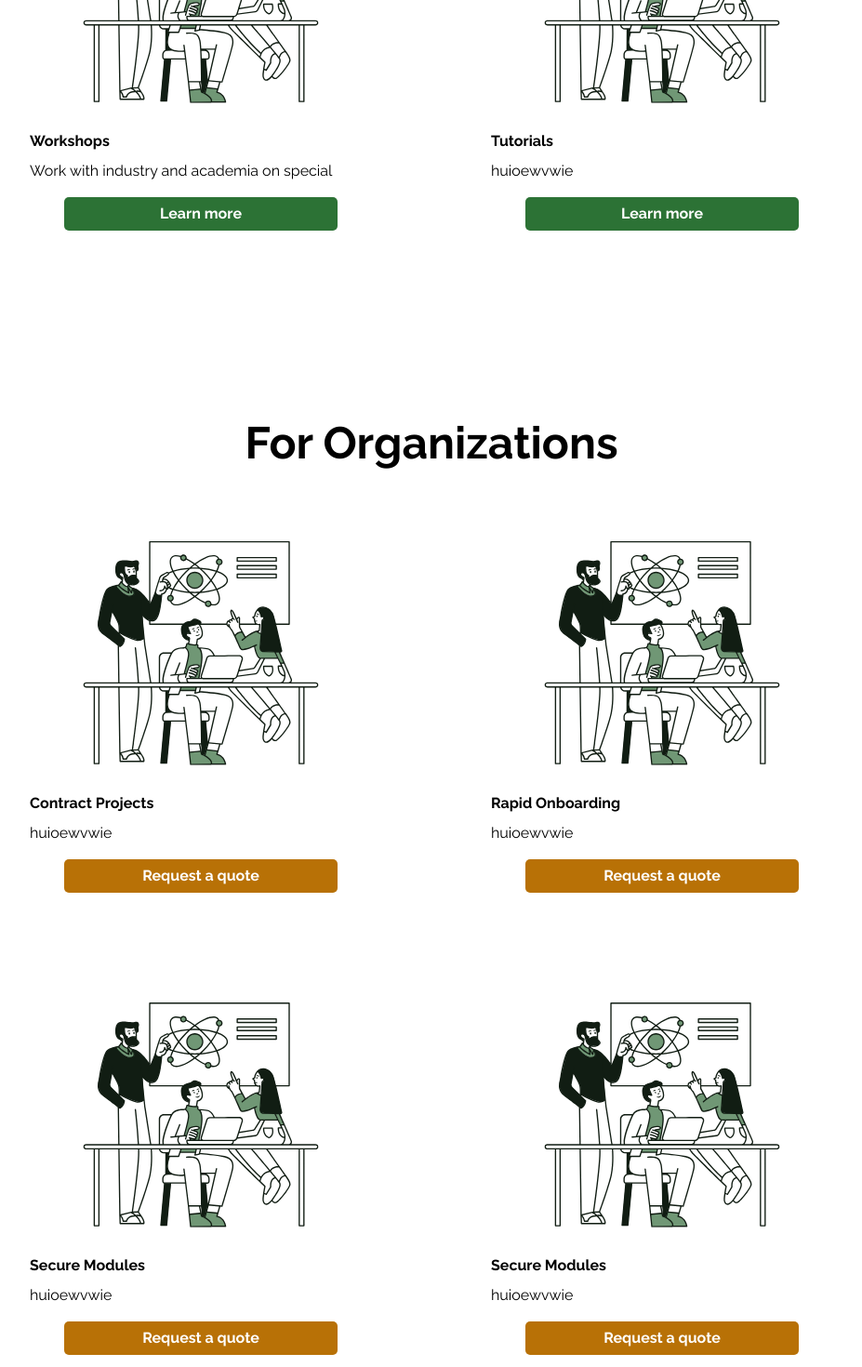
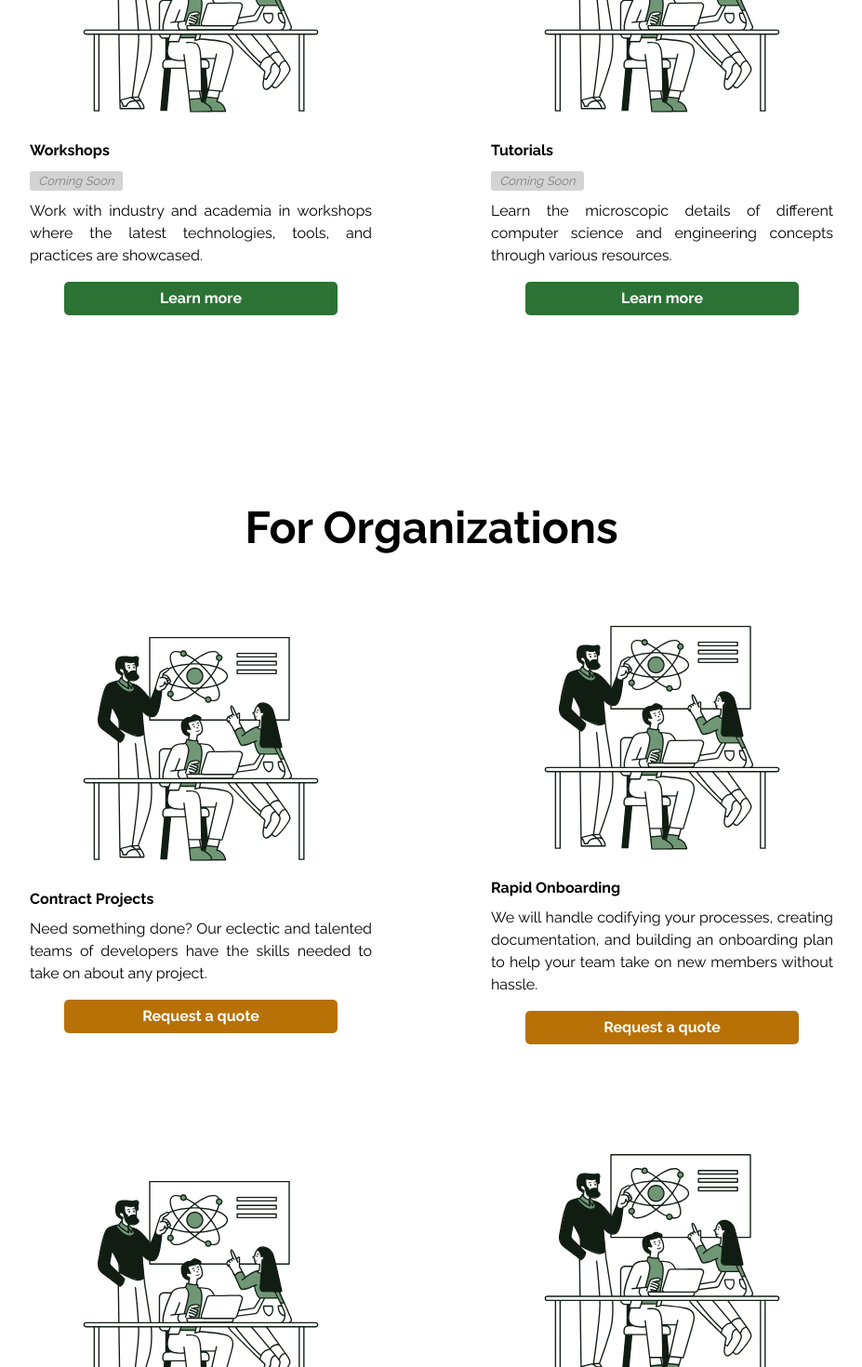
Before and after one commit to GroupLabs/grouplabs-website, a Next.js app: page /solutions in a window 1280 px wide. Shown: the part 980-2450 px from the top of the page at 93% size, without its empty margins (176-1103 px from the left). Built offline with nearby package versions, Linux system fonts and the light colour scheme.

Commit message:
copywriting 2

```diff
--- a/components/Hero.js
+++ b/components/Hero.js
@@ -3,6 +3,7 @@ import Link from "next/link"
 import styles from "./Hero.module.css"
 import Image from "next/image"
 import HeroImage from "../public/Hero.jpg"
+import { BiChevronRight } from 'react-icons/bi';
 
 export default function Hero() {
   return (
@@ -22,10 +23,10 @@ export default function Hero() {
             </Link>
         </div>
         <div style={{zIndex: "-1"}}>
-          <Image style={{filter: "brightness(0.4)"}} src={HeroImage} height={6000} width={4000} priority placeholder="blur"/>
+          <Image style={{filter: "brightness(0.4)"}} alt="" src={HeroImage} height={6000} width={4000} priority placeholder="blur"/>
         </div>
         <Link href="https://discord.gg/AvktyUz3v6">
-            <div className={styles.mobileJoin}>Join {`>>`}</div>
+            <div className={styles.mobileJoin}>Join <BiChevronRight /></div>
         </Link>
     </div>
 
--- a/components/Hero.module.css
+++ b/components/Hero.module.css
@@ -68,7 +68,7 @@
     top: -20px;
     color: white;
 
-    flex-flow: column wrap;
+    flex-flow: row wrap;
     align-items: center;
     justify-content: center;
 
--- a/components/SolutionCard.js
+++ b/components/SolutionCard.js
@@ -1,9 +1,15 @@
 import styles from './SolutionCard.module.css'
 import Image from 'next/image'
 import Link from 'next/link'
-import { useEffect } from 'react'
+import { useState } from 'react'
 
-export default function SolutionCard({title, image, desc, buttonLabel, buttonLink}) {
+export default function SolutionCard({title, image, desc, buttonLabel, buttonLink, comingSoon}) {
+
+  var showComingSoon = "none";
+
+  if (comingSoon == "true"){
+    showComingSoon = "block"
+  }
 
   var color = "black"
 
@@ -21,6 +27,7 @@ export default function SolutionCard({title, image, desc, buttonLabel, buttonLin
         </div>
         <div className={styles.sTextContainer}>
             <div className={styles.sTitle}>{title}</div>
+            <div style={{display: `${showComingSoon}`}} className={styles.comingSoon}>Coming Soon</div>
             <div className={styles.sDesc}>{desc}</div>
             <Link href={buttonLink}>
               <div className={styles.sButton} style={{backgroundColor: `${color}`}}>
--- a/components/SolutionCard.module.css
+++ b/components/SolutionCard.module.css
@@ -53,3 +53,15 @@
     margin-bottom: 16px;
     text-align: justify;
 }
+
+.comingSoon{
+    color: grey;
+    font-style: italic;
+    font-size: 13px;
+    background-color: lightgray;
+    width: 100px;
+    text-align: center;
+    border-radius: 3px;
+    padding: 1px;
+    margin: 10px 0;
+}
--- a/components/Solutions.js
+++ b/components/Solutions.js
@@ -9,20 +9,25 @@ export default function Solutions() {
     <div className={styles.sContainer}>
       <h1 className={styles.sHeader}>For Community</h1>
       <div className={styles.sCardContainer}>
-          <SolutionCard title="Events" image={peer}
-          desc="Get exposed to the local community and beyond through professional and social events.
-          Engage in group activities designed to "
-          buttonLabel="Learn more" buttonLink="/contact" />
           <SolutionCard title="Community Projects" image={peer}
           desc="Engage in projects aimed to support the local community.
           Build your skillset, grow your circle, and take advantage of resources
           specially provided for these efforts."
           buttonLabel="Learn more" buttonLink="/contact" />
+          <SolutionCard title="Events" image={peer}
+          comingSoon="true"
+          desc="Get exposed to the local community and beyond through professional and social events.
+          Learn about projects, opportunities, and have some fun!"
+          buttonLabel="Learn more" buttonLink="/contact" />
           <SolutionCard title="Workshops" image={peer}
-          desc="Work with industry and academia on special "
+          comingSoon="true"
+          desc="Work with industry and academia in workshops where the latest technologies, tools,
+          and practices are showcased."
           buttonLabel="Learn more" buttonLink="/contact" />
           <SolutionCard title="Tutorials" image={peer}
-          desc="huioewvwie"
+          comingSoon="true"
+          desc="Learn the microscopic details of different computer science and engineering concepts
+          through various resources."
           buttonLabel="Learn more" buttonLink="/contact" />
       </div>
       <br />
@@ -32,11 +37,22 @@ export default function Solutions() {
 
       <h1 className={styles.sHeader}>For Organizations</h1>
       <div className={styles.sCardContainer}>
-          <SolutionCard title="Contract Projects" image={peer} desc="huioewvwie" buttonLabel="Request a quote" buttonLink="contact" />
-          <SolutionCard title="Rapid Onboarding" image={peer} desc="huioewvwie" buttonLabel="Request a quote" buttonLink="contact" />
-          <SolutionCard title="Secure Modules" image={peer} desc="huioewvwie" buttonLabel="Request a quote" buttonLink="contact" />
-          <SolutionCard title="Secure Modules" image={peer} desc="huioewvwie" buttonLabel="Request a quote" buttonLink="contact" />
-
+          <SolutionCard title="Contract Projects" image={peer}
+          desc="Need something done? Our eclectic and talented teams of developers have the
+          skills needed to take on about any project."
+          buttonLabel="Request a quote" buttonLink="contact" />
+          <SolutionCard title="Rapid Onboarding" image={peer}
+          desc="We will handle codifying your processes, creating documentation, and building
+          an onboarding plan to help your team take on new members without hassle."
+          buttonLabel="Request a quote" buttonLink="contact" />
+          <SolutionCard title="Training" image={peer}
+          desc="Help your team get up to speed on the latest technologies, and tools with our training
+          sessions."
+          buttonLabel="Request a quote" buttonLink="contact" />
+          <SolutionCard title="Mesh Computing" image={peer}
+          comingSoon="true"
+          desc="Take advantage of dynamic compute tools designed to assign tasks to different resources automatically."
+          buttonLabel="Request a quote" buttonLink="contact" />
       </div>
     </div>
 
--- a/components/Whatwedo.js
+++ b/components/Whatwedo.js
@@ -32,8 +32,11 @@ export default function WhatWeDo() {
                     />
                     </div>
                     <div className={styles.wElementTextContainer}>
-                        <div className={styles.wElementText}>Rapid Onboarding</div>
-                        <div className={styles.wElementSubText}>Need a team for a project? With our integrated onboarding approach this becomes a breeze. Or, incorporate this with your hiring process to help you find the right team for your codebase.</div>
+                        <div className={styles.wElementText}>Contract Projects</div>
+                        <div className={styles.wElementSubText}>
+                            Need something done? Our eclectic and talented teams of developers have
+                            the skills needed to take on about any project.
+                        </div>
                     </div>
                 </div>
                 <div className={styles.wElement}>
@@ -48,8 +51,11 @@ export default function WhatWeDo() {
                     />
                     </div>
                     <div className={styles.wElementTextContainer}>
-                        <div className={styles.wElementText}>Secure Modules</div>
-                        <div className={styles.wElementSubText}>We handle code splitting to protect your confidentiality while still being able to tap into our talented team of developers.</div>
+                        <div className={styles.wElementText}>Rapid Onboarding</div>
+                        <div className={styles.wElementSubText}>
+                            We will handle codifying your processes, creating documentation,
+                            and building an onboarding plan to help your team take on new members without hassle.
+                        </div>
                     </div>
                 </div>
             </div>
@@ -68,8 +74,12 @@ export default function WhatWeDo() {
                     />
                     </div>
                     <div className={styles.wElementTextContainer}>
-                        <div className={styles.wElementText}>Networking Events</div>
-                        <div className={styles.wElementSubText}>Find like-minded individuals in the local community. Engage and collaborate on projects with provided resources. Let&apos;s build something together today.</div>
+                        <div className={styles.wElementText}>Community Projects</div>
+                        <div className={styles.wElementSubText}>
+                        Engage in projects aimed to support the local community.
+                        Build your skillset, grow your circle, and take advantage of resources specially
+                        provided for these efforts.
+                        </div>
                     </div>
                 </div>
                 <div className={styles.wElement}>
@@ -84,8 +94,11 @@ export default function WhatWeDo() {
                     />
                     </div>
                     <div className={styles.wElementTextContainer}>
-                        <div className={styles.wElementText}>Community Projects</div>
-                        <div className={styles.wElementSubText}>Learn and use technologies found in industry. Build with a sense of purpose and the knowledge that the work you here do has real potential for positive impact.</div>
+                        <div className={styles.wElementText}>Events</div>
+                        <div className={styles.wElementSubText}>
+                        Get exposed to the local community and beyond through professional and social events.
+                        Learn about projects, opportunities, and have some fun!
+                        </div>
                     </div>
                 </div>
             </div>
--- a/package.json
+++ b/package.json
@@ -18,6 +18,7 @@
     "next": "12.2.5",
     "react": "18.2.0",
     "react-dom": "18.2.0",
+    "react-icons": "^4.6.0",
     "three": "^0.144.0"
   },
   "devDependencies": {
--- a/pages/post/[slug].js
+++ b/pages/post/[slug].js
@@ -21,7 +21,7 @@ const ptComponents = {
       }
       return (
         <div className={styles.pImageContainer}>
-        <img
+        <Image
           width={320}
           height={240}
           alt={value.alt || ' '}
```
Also changed, not shown: components/About.js (+7 -4 lines), 1 other file (tests, documents, lock files or other folders).
